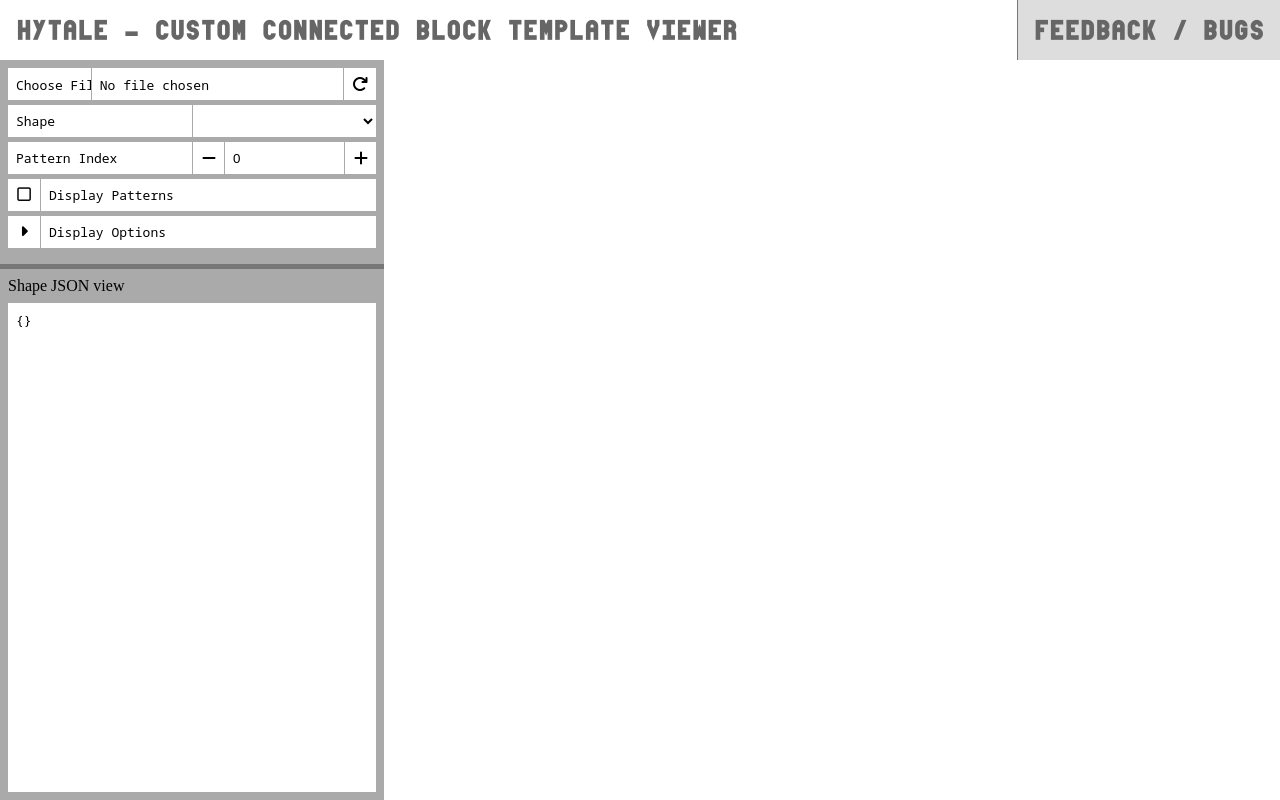
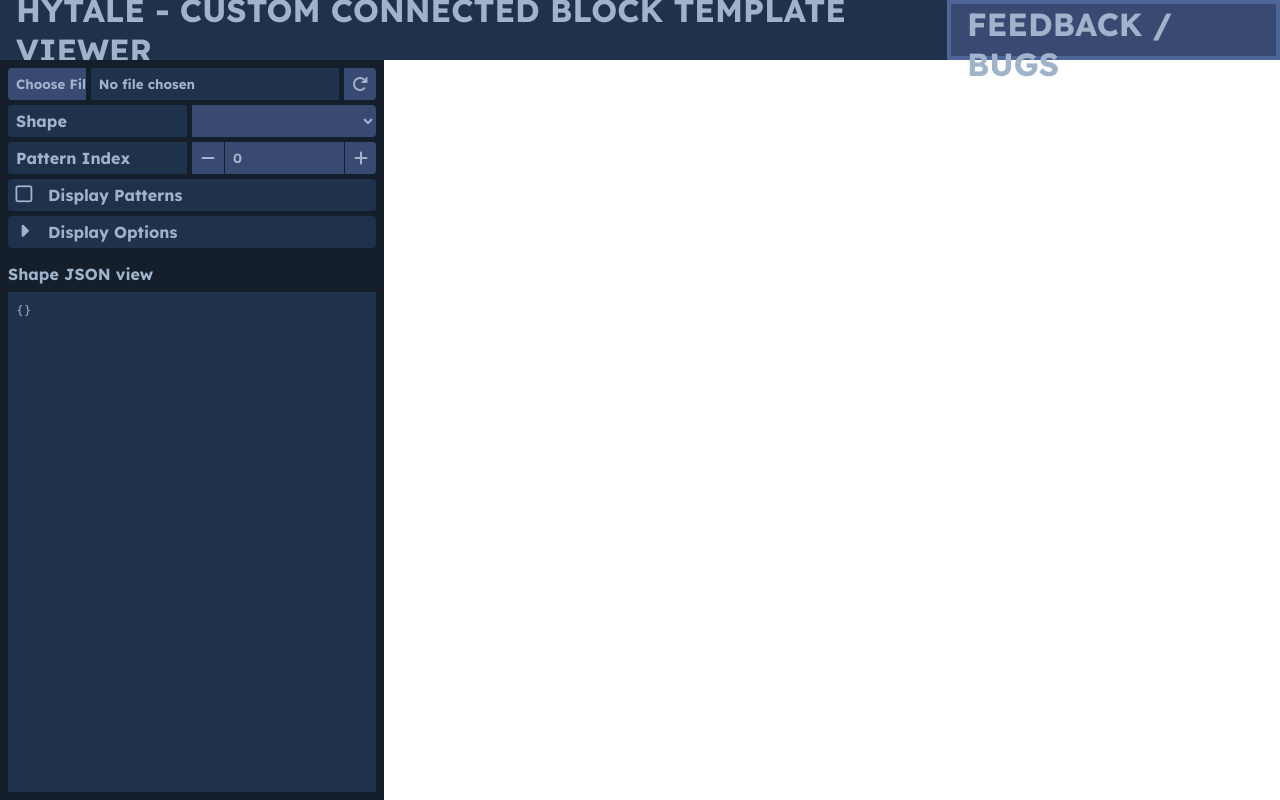
Before and after one commit to Azagwen/hytale-connected-block-template-viewer, a React (Vite) app: page / in a window 1280 px wide. Built offline with nearby package versions, Linux system fonts and the light colour scheme.

Commit message:
Theme refresh

```diff
--- a/index.html
+++ b/index.html
@@ -11,6 +11,9 @@
         <link rel="preconnect" href="https://fonts.googleapis.com">
         <link rel="preconnect" href="https://fonts.gstatic.com" crossorigin>
         <link href="https://fonts.googleapis.com/css2?family=Noto+Sans+Mono:wght@100..900&display=swap" rel="stylesheet">
+        <link rel="preconnect" href="https://fonts.googleapis.com">
+        <link rel="preconnect" href="https://fonts.gstatic.com" crossorigin>
+        <link href="https://fonts.googleapis.com/css2?family=Lexend:wght@100..900&family=Noto+Sans+Mono:wdth,wght@62.5,100..900&display=swap" rel="stylesheet">
         <script src="https://kit.fontawesome.com/0c9d8ed9d4.js" crossorigin="anonymous"></script>
         <title>HyCoPat Viewer</title>
     </head>
--- a/src/style.css
+++ b/src/style.css
@@ -1,25 +1,29 @@
 :root {
-   --global-bg-dark: #666;
-   --global-bg: #aaa;
-   --button-bg: #fff;
-   --button-bg-hover: #e8e8e8;
-   --button-bg-pressed: #ddd;
-   --button-bg-pressed-hover: #eee;
+   --global-bg: #151f2c;
+   --button-bg: #384a72;
+   --button-bg-hover: #4e6597;
+   --button-bg-pressed: #384a7279;
+   --button-bg-pressed-hover: #384a72;
 
-   --rule-none: rgba(255, 255, 128, 0.5);
-   --rule-exclude: rgba(255, 128, 128, 0.5);
-   --rule-include: rgba(96, 223, 96, 0.5);
+   --button-label-bg: #1e324b;
+   --button-text: #9fb3ca;
+   --button-text-lighter: #cde4ff;
+   --button-corners: 4px;
 
-   --rule-none-idle: rgba(255, 255, 128, 0.25);
-   --rule-exclude-idle: rgba(255, 128, 128, 0.25);
-   --rule-include-idle: rgba(96, 223, 96, 0.25);
+   --rule-none: rgba(255, 255, 128, 0.333);
+   --rule-exclude: rgba(255, 128, 128, 0.333);
+   --rule-include: rgba(96, 223, 96, 0.333);
 
-   --facetag-north: rgba(255, 255, 128, 0.5);
-   --facetag-south: rgba(128, 128, 255, 0.5);
-   --facetag-west: rgba(128, 255, 255, 0.5);
-   --facetag-east: rgba(255, 128, 128, 0.5);
-   --facetag-down: rgba(255, 128, 255, 0.5);
-   --facetag-up: rgba(96, 223, 96, 0.5);;
+   --rule-none-idle: rgba(255, 255, 128, 0.333);
+   --rule-exclude-idle: rgba(255, 128, 128, 0.333);
+   --rule-include-idle: rgba(96, 223, 96, 0.333);
+
+   --facetag-north: rgba(255, 255, 128, 0.333);
+   --facetag-south: rgba(128, 128, 255, 0.333);
+   --facetag-west: rgba(128, 255, 255, 0.333);
+   --facetag-east: rgba(255, 128, 128, 0.333);
+   --facetag-down: rgba(255, 128, 255, 0.333);
+   --facetag-up: rgba(96, 223, 96, 0.333);
 
    --padding-1: 1vh;
    --padding-2: 2vh;
@@ -32,6 +36,7 @@
    --header-height: 7.5vh;
 
    --controls-width: 30vw;
+   --half-button-width: 50%;
 }
 
 html, body {
@@ -47,28 +52,31 @@ html, body {
 h1 {
    display: flex;
    margin: 0;
-   font-family:  AzaFont;
-   font-size: larger;
-   color: var(--global-bg-dark);
+   /* font-family:  AzaFont; */
    justify-content: space-between;
    align-items: center;
    padding-left: var(--padding-2);
    height: var(--header-height);
+   background-color: var(--button-label-bg);
+
+   color: var(--button-text);
+   font-family: 'Lexend', sans-serif;
+   font-weight: 700;
 }
 
 h1 > a {
    margin: 0;
-   border-left: #777 solid 1px;
    text-decoration: none;
-   color: var(--global-bg-dark);
-   background-color: var(--button-bg-pressed);
+   color: var(--button-text);
+   background-color: var(--button-bg);
+   border: var(--button-bg-hover) solid var(--button-corners);
    height: 100%;
    align-content: center;
    padding: 0 var(--padding-2);
+   box-sizing: border-box;
 }
 
 h1 > a:hover {
-   color: black;
    background-color: var(--button-bg-hover);
 }
 
@@ -114,15 +122,11 @@ main {
 .json-input {
    height: 100%;
    flex:1;
-   border-right: var(--global-bg) solid 1px;
+   border-right: var(--global-bg) solid var(--small-padding);
 
-   font-family: "Noto Sans Mono", monospace;
-   font-optical-sizing: auto;
-   font-size: small;
-   font-weight: 400;
-   font-style: normal;
-   font-variation-settings:
-     "wdth" 62.5;
+   color: var(--button-text);
+   font-family: 'Lexend', sans-serif;
+   font-weight: 700;
 }
 
 .json-input::file-selector-button {
@@ -131,21 +135,16 @@ main {
    border-radius: 0;
    border: none;
    cursor: pointer;
-   border-right: var(--global-bg) var(--padding-1) solid;
    padding: var(--padding-1);
    background-color: var(--button-bg);
    margin-right: var(--padding-1);
-   border-right: var(--global-bg) solid 1px;
+   border-right: var(--global-bg) solid var(--small-padding);
    text-overflow: clip;
    overflow: hidden;
 
-   font-family: "Noto Sans Mono", monospace;
-   font-optical-sizing: auto;
-   font-size: small;
-   font-weight: 400;
-   font-style: normal;
-   font-variation-settings:
-     "wdth" 62.5;
+   color: var(--button-text);
+   font-family: 'Lexend', sans-serif;
+   font-weight: 700;
 }
 
 .json-reload-button
@@ -157,21 +156,19 @@ main {
    background-color: var(--button-bg);
    cursor: pointer;
    padding: 0;
-   color: black;
+
+   color: var(--button-text);
 }
 
 .field {
    height: var(--button-height);
-   background-color: var(--button-bg);
+   background-color: var(--button-label-bg);
    margin-bottom: var(--small-padding);
+   border-radius: var(--button-corners);
 
-   font-family: "Noto Sans Mono", monospace;
-   font-optical-sizing: auto;
-   font-size: small;
-   font-weight: 400;
-   font-style: normal;
-   font-variation-settings:
-     "wdth" 62.5;
+   color: var(--button-text);
+   font-family: 'Lexend', sans-serif;
+   font-weight: 700;
 }
 
 .field:last-child {
@@ -180,35 +177,42 @@ main {
 
 .select-field {
    display: flex;
+   flex-direction: row;
+   justify-content: space-between;
    align-items: center;
-   justify-content: space-between;
+   overflow: hidden;
 }
 
 .select-field-input {
    height: 100%;
-   width: 100%;
+   width: calc(var(--half-button-width) + var(--small-padding));
    border-radius: 0;
    border: none;
    cursor: pointer;
-   padding: var(--padding-1);
-   flex-grow: 1;
-   border-left: var(--global-bg) solid 1px;
+   align-content: center;
+   border-left: var(--global-bg) solid var(--small-padding);
    background-color: var(--button-bg);
    text-overflow: clip;
    overflow: hidden;
+   border-radius: 0px var(--button-corners) var(--button-corners) 0px;
+   padding: 0 var(--padding-1);
+
+   color: var(--button-text);
+   font-family: 'Lexend', sans-serif;
+   font-weight: 700;
 }
 
 .select-field-title {
-   height: 100%;
-   width: 100%;
+   flex-grow: 1;
    padding-left: var(--padding-1);
-   align-content: center;
    text-overflow: clip;
    overflow: hidden;
+   background-color: var(--button-label-bg);
+   height: 100%;
+   align-content: center;
 }
 
 .field-container > summary:hover,
-.pattern-str:hover,
 .json-reload-button:hover,
 .select-field-input:hover,
 .number-field > div > button:hover ,
@@ -245,7 +249,7 @@ main {
    margin: var(--padding-1);
    padding: var(--padding-1);
    white-space: pre;
-   background-color: var(--button-bg);
+   background-color: var(--button-label-bg);
 
    font-family: "Noto Sans Mono", monospace;
    font-optical-sizing: auto;
@@ -254,6 +258,8 @@ main {
    font-style: normal;
    font-variation-settings:
      "wdth" 62.5;
+
+   color: var(--button-text);
 }
 
 #json-display-title {
@@ -261,8 +267,10 @@ main {
    margin-top: var(--padding-2);
    padding-left: var(--padding-1);
    padding-right: var(--padding-1);
-   padding-top: var(--padding-1);
-   border-top: #777 solid var(--small-padding);
+
+   color: var(--button-text);
+   font-family: 'Lexend', sans-serif;
+   font-weight: 700;
 }
 
 .checkbox-field {
@@ -285,7 +293,7 @@ main {
    display: block;
    height: 100%;
    width: 100%;
-   background-color: var(--button-bg);
+   background-color: var(--button-label-bg);
    align-content: center;
    text-overflow: clip;
    overflow: hidden;
@@ -303,7 +311,8 @@ main {
    display: flex;
    justify-content: stretch;
    height: 100%;
-   width: 50%;
+   width: var(--half-button-width);
+   border-left: var(--global-bg) solid var(--small-padding);
 }
 
 .number-field > label {
@@ -311,6 +320,9 @@ main {
    padding-left: var(--padding-1);
    text-overflow: clip;
    overflow: hidden;
+   background-color: var(--button-label-bg);
+   height: 100%;
+   align-content: center;
 }
 
 .number-field > div > button {
@@ -321,6 +333,12 @@ main {
    background-color: var(--button-bg);
    border-left: var(--global-bg) solid 1px;
    padding: 0;
+
+   color: var(--button-text);
+}
+
+.number-field > div > button:first-child {
+   border-left: none;
 }
 
 .number-field > div > input[type="number"] {
@@ -330,7 +348,12 @@ main {
    border: none;
    cursor: pointer;
    border-left: var(--global-bg) solid 1px;
+   background-color: var(--button-bg);
    -moz-appearance: textfield;
+
+   color: var(--button-text);
+   font-family: 'Lexend', sans-serif;
+   font-weight: 700;
 }
 
 .number-field > div > input[type="number"]:focus-visible {
@@ -346,11 +369,17 @@ main {
 }
 
 .pattern-str {
-   background-color: var(--button-bg);
-   border: var(--button-bg-pressed) solid 1px;
+   background-color: var(--button-label-bg);
+   border: var(--button-bg) solid 2px;
    margin-bottom: var(--small-padding) !important;
    font-style: normal;
    cursor: pointer;
+   border-radius: var(--button-corners);
+}
+
+.pattern-str:hover {
+   background-color: var(--button-bg-pressed-hover);
+   border: var(--button-bg-pressed-hover) solid 2px;
 }
 
 .pattern-str:last-child {
@@ -359,33 +388,34 @@ main {
 
 .pattern-str.active {
    background-color: var(--button-bg-pressed);
-   border: var(--button-bg-pressed) solid 1px;
+   border: var(--button-bg-pressed) solid 2px;
 }
 
 .pattern-str.active:hover {
    background-color: var(--button-bg-pressed-hover);
-   border: var(--button-bg-pressed-hover) solid 1px;
+   border: var(--button-bg-pressed-hover) solid 2px;
 }
 
-.rule-str,
-.rule-disabled-str,
-.rule-include-str,
-.rule-exclude-str
-{
+[class*="rule-"] {
    margin-bottom: var(--small-padding) !important;
    font-style: normal;
+   color: var(--button-text);
+   border-radius: var(--button-corners);
 }
 
 .rule-str {
-   background-color: var(--rule-none-idle);
+   background: linear-gradient(90deg, var(--rule-none-idle) 0%, #0000 100%);
+   color: var(--button-text-lighter);
 }
 
 .rule-include-str {
-   background-color: var(--rule-include-idle);
+   background: linear-gradient(90deg, var(--rule-include-idle) 0%, #0000 100%);
+   color: var(--button-text-lighter);
 }
 
 .rule-exclude-str {
-   background-color: var(--rule-exclude-idle);
+   background: linear-gradient(90deg, var(--rule-exclude-idle) 0%, #0000 100%);
+   color: var(--button-text-lighter);
 }
 
 .pattern-str.active > .rule-str {
@@ -416,6 +446,7 @@ main {
    display: block;
    font-style: normal;
    margin-bottom: var(--small-padding) !important;
+   border-radius: var(--button-corners);
 }
 
 [class*="face-tag"]:last-of-type {
@@ -423,22 +454,28 @@ main {
 }
 
 .face-tag-north {
-   background-color: var(--facetag-north);
+   background: linear-gradient(90deg, var(--facetag-north) 0%, #0000 100%);
+   color: var(--button-text-lighter);
 }
 .face-tag-south {
-   background-color: var(--facetag-south);
+   background: linear-gradient(90deg, var(--facetag-south) 0%, #0000 100%);
+   color: var(--button-text-lighter);
 }
 .face-tag-west {
-   background-color: var(--facetag-west);
+   background: linear-gradient(90deg, var(--facetag-west) 0%, #0000 100%);
+   color: var(--button-text-lighter);
 }
 .face-tag-east {
-   background-color: var(--facetag-east);
+   background: linear-gradient(90deg, var(--facetag-east) 0%, #0000 100%);
+   color: var(--button-text-lighter);
 }
 .face-tag-down {
-   background-color: var(--facetag-down);
+   background: linear-gradient(90deg, var(--facetag-down) 0%, #0000 100%);
+   color: var(--button-text-lighter);
 }
 .face-tag-up {
-   background-color: var(--facetag-up);
+   background: linear-gradient(90deg, var(--facetag-up) 0%, #0000 100%);
+   color: var(--button-text-lighter);
 }
 
 .field-container > details ~ div {
@@ -450,16 +487,17 @@ main {
    transition: max-height 125ms ease-in-out, padding-top 125ms ease-in-out, padding-bottom 125ms ease-in-out;
    max-height: 0;
    overflow: hidden;
-   border: var(--button-bg) var(--small-padding) solid;
+   border: var(--button-label-bg) var(--small-padding) solid;
    border-bottom: none;
    border-top: none;
+   border-radius: 0px 0px var(--button-corners) var(--button-corners);
 }
 
 .field-container > details[open=""] ~ div {
    padding-top: var(--small-padding);
    padding-bottom: var(--small-padding);
    max-height: calc(calc(var(--button-height) * 4) + calc(var(--padding-1) * 4));
-   border-bottom: var(--button-bg) var(--small-padding) solid;
+   border-bottom: var(--button-label-bg) var(--small-padding) solid;
 }
 
 .field-container > details > summary {
@@ -471,6 +509,10 @@ main {
    overflow: hidden;
 }
 
+.field-container > details[open=""] > summary {
+   border-radius: var(--button-corners) var(--button-corners) 0px 0px;
+}
+
 .field .icon {
    width: var(--button-height);
    height: var(--button-height);
@@ -479,7 +521,6 @@ main {
    align-items: center;
    --fa-display: inline-flex;
    justify-content: center;
-   border-right: var(--global-bg) solid 1px;
    margin-right: var(--padding-1);
 }
 
```
Also changed, not shown: src/viewport.ts (+10 -10 lines).
